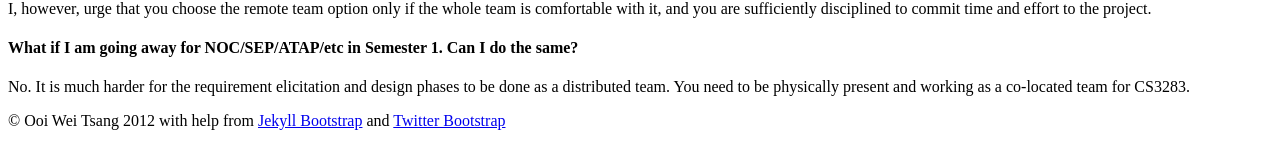
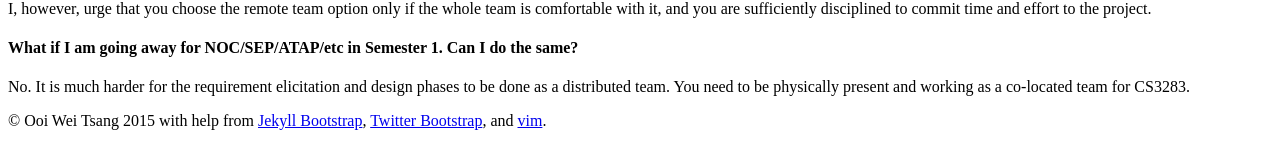
Before and after one commit to nus-mtp/1516, a Jekyll site: the page built from index.md, in a window 1280 px wide. Shown: the part 952-1095 px from the top of the page. Built offline with Jekyll 4.4.1, drawn with Linux system fonts in a browser that asks for light colours.

Commit message:
Changed year to 2015

```diff
--- a/_includes/themes/jiku/default.html
+++ b/_includes/themes/jiku/default.html
@@ -50,9 +50,9 @@
       </div>
 
       <footer>
-        <p>&copy; {{ site.author.name }} 2012
-          with help from <a href="http://jekyllbootstrap.com" target="_blank" title="The Definitive Jekyll Blogging Framework">Jekyll Bootstrap</a>
-          and <a href="http://twitter.github.com/bootstrap/" target="_blank">Twitter Bootstrap</a>
+        <p>&copy; {{ site.author.name }} 2015
+          with help from <a href="http://jekyllbootstrap.com" target="_blank" title="The Definitive Jekyll Blogging Framework">Jekyll Bootstrap</a>,
+		  <a href="http://twitter.github.com/bootstrap/" target="_blank">Twitter Bootstrap</a>, and <a href="http://www.vim.org">vim</a>.
         </p>
       </footer>
 
```
